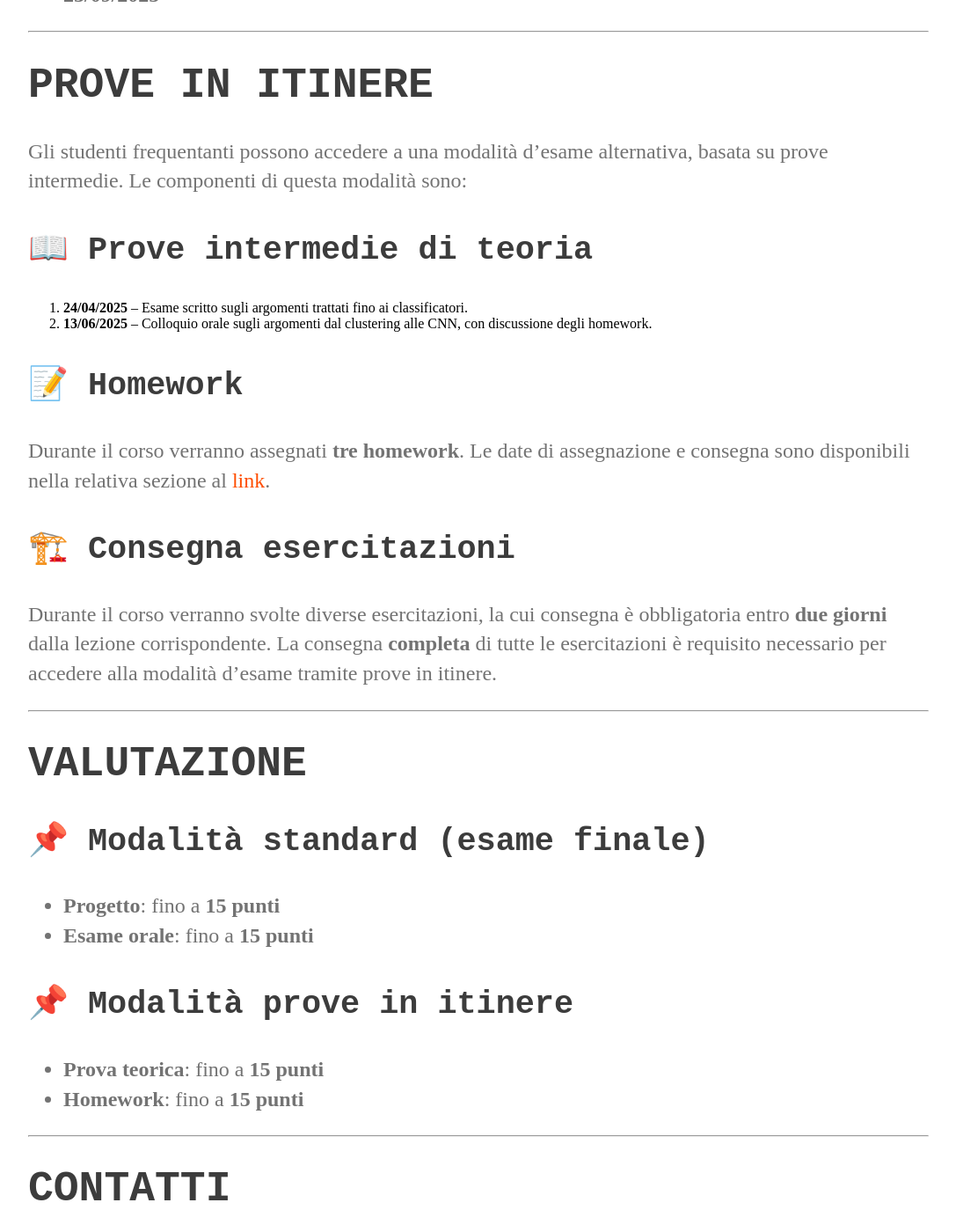
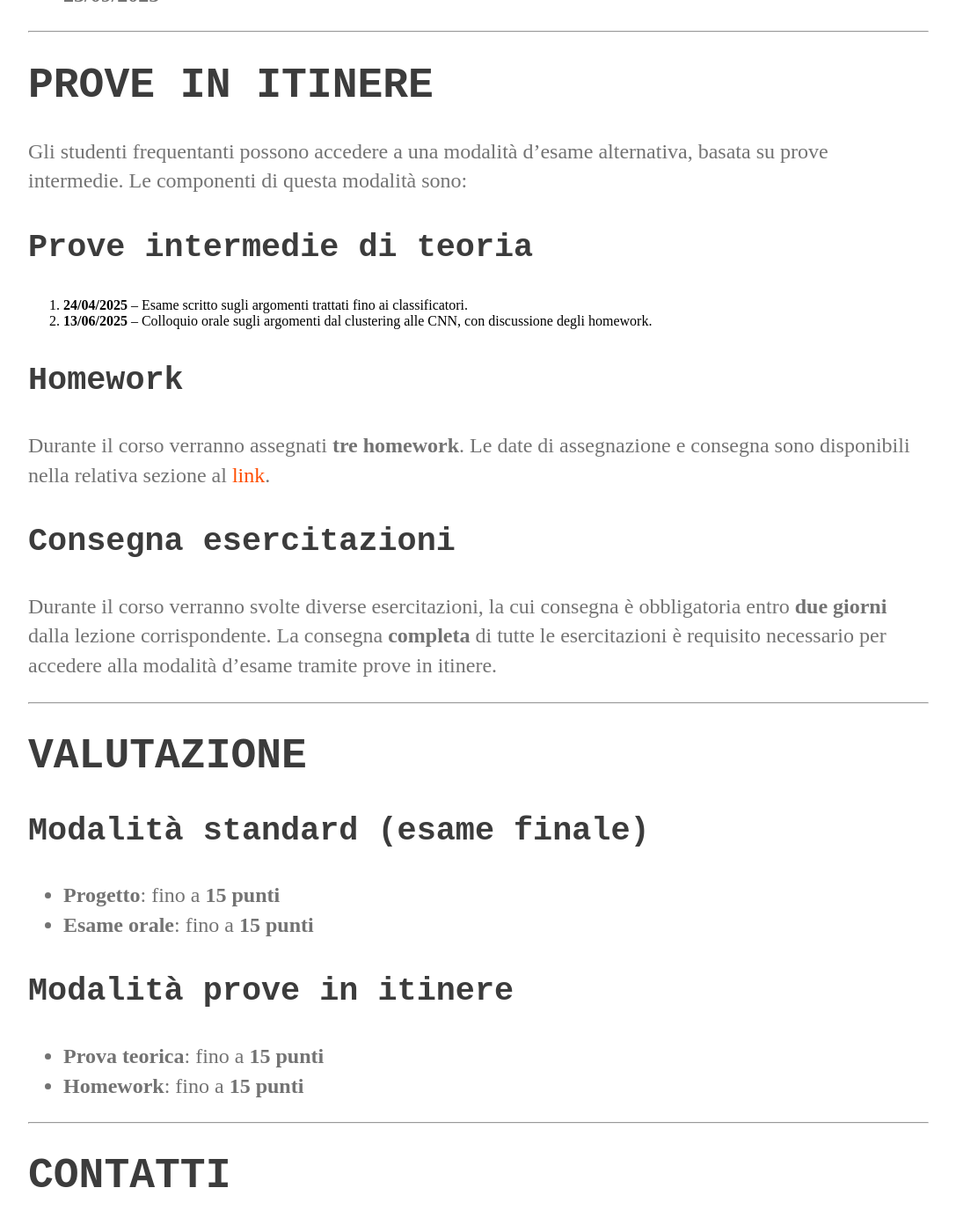
Before and after one commit to perceivelab/ml-mz-2025, a Jekyll site: the page built from index.md, in a window 1280 px wide and 1400 px high, scrolled down 1551 px. Shown: the whole window at 88% size, without its empty margins (96-1183 px from the left). Built offline with Jekyll 4.4.1, drawn with Linux system fonts in a browser that asks for light colours; our own code applies the rules of GitHub Pages for plain Markdown files.

```diff
--- a/index.md
+++ b/index.md
@@ -43,25 +43,25 @@ Le specifiche del progetto verranno assegnate il giorno dell'appello d'esame, e
 
 Gli studenti frequentanti possono accedere a una modalità d'esame alternativa, basata su prove intermedie. Le componenti di questa modalità sono:
 
-### 📖 Prove intermedie di teoria
+### Prove intermedie di teoria
 1. **24/04/2025** – Esame scritto sugli argomenti trattati fino ai classificatori.
 2. **13/06/2025** – Colloquio orale sugli argomenti dal clustering alle CNN, con discussione degli homework.
 
-### 📝 Homework
+### Homework
 Durante il corso verranno assegnati **tre homework**. Le date di assegnazione e consegna sono disponibili nella relativa sezione al [link](./homework.md).
 
-### 🏗️ Consegna esercitazioni
+### Consegna esercitazioni
 Durante il corso verranno svolte diverse esercitazioni, la cui consegna è obbligatoria entro **due giorni** dalla lezione corrispondente. La consegna **completa** di tutte le esercitazioni è requisito necessario per accedere alla modalità d'esame tramite prove in itinere.
 
 ---
 
 # VALUTAZIONE
 
-### 📌 Modalità standard (esame finale)
+### Modalità standard (esame finale)
 - **Progetto**: fino a **15 punti**
 - **Esame orale**: fino a **15 punti**
 
-### 📌 Modalità prove in itinere
+### Modalità prove in itinere
 - **Prova teorica**: fino a **15 punti**
 - **Homework**: fino a **15 punti**
 
```
